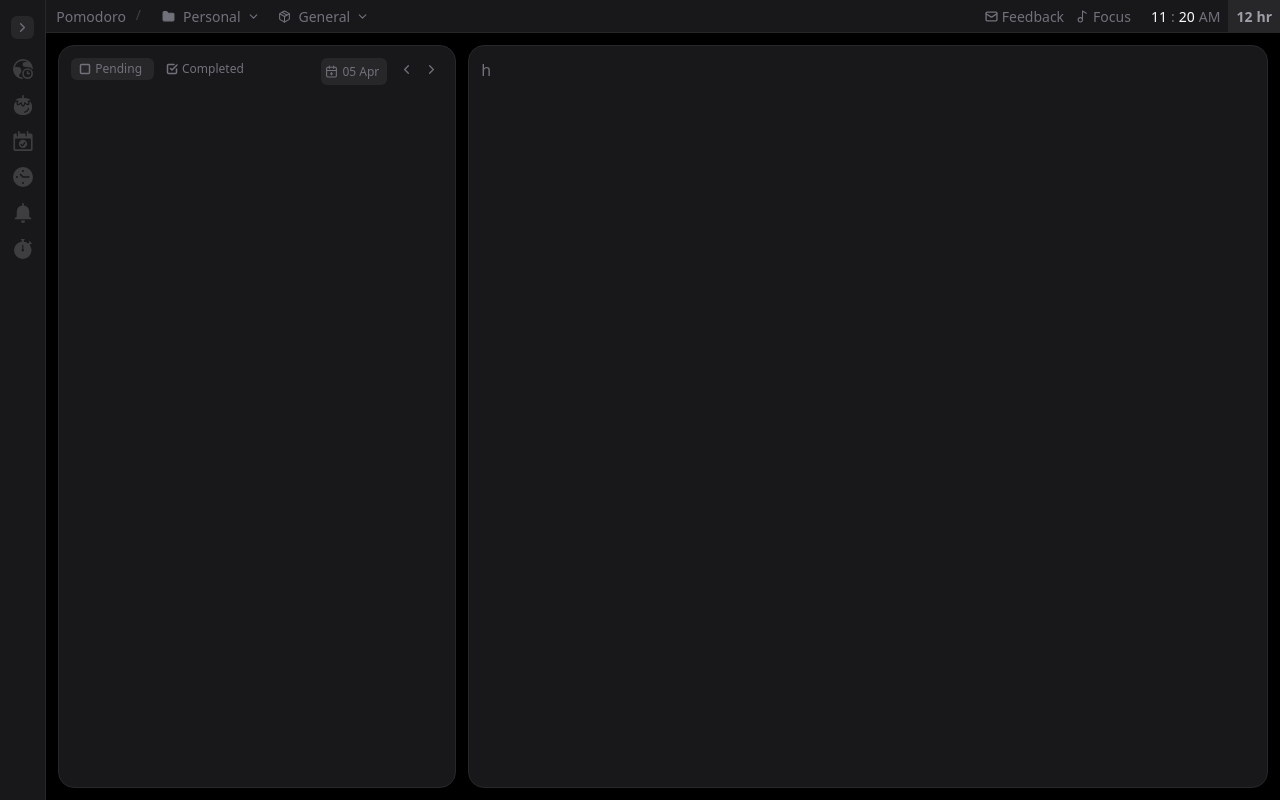
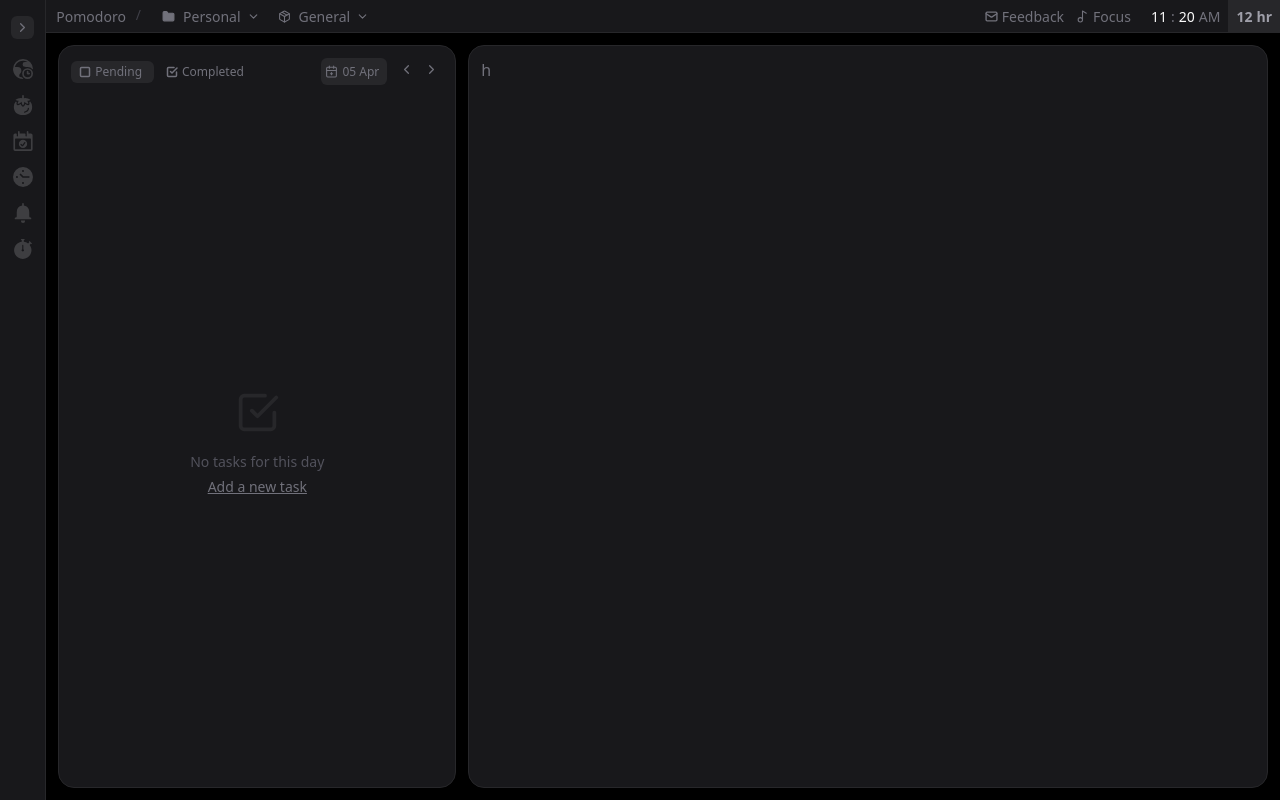
Before and after one commit to Neeraj-gupta2005/Pomodoro-Timer, a React (Vite) app: page / in a window 1280 px wide. Built offline with nearby package versions, Linux system fonts and the light colour scheme.

Commit message:
completed home component leftside part

```diff
--- a/src/components/Pomodoro.jsx
+++ b/src/components/Pomodoro.jsx
@@ -4,7 +4,7 @@ import NavbarButton from "./NavbarButton";
 import PendingSVG from "./../svg/PendingSVG";
 import CompletedSVG from "./../svg/CompletedSVG";
 import SideArrow from "./../svg/SideArrow";
-import CalendarSVG from './../svg/CalendarSVG';
+import CalendarSVG from "./../svg/CalendarSVG";
 
 function Pomodoro() {
   return (
@@ -13,7 +13,9 @@ function Pomodoro() {
 
       {/* main content */}
       <div className=" flex flex-1 flex-grow flex-col lg:flex-row gap-3 p-3">
-        <div className=" w-[398px] rounded-2xl flex justify-between items-start bg-zinc-900 border border-zinc-800 p-3">
+        {/* leftpart */}
+        <div className=" w-[398px] rounded-2xl  bg-zinc-900 border border-zinc-800 p-3">
+          <header className="flex items-center justify-between">
             <div className="flex items-center text-center gap-2 ">
               <NavbarButton
                 text={"Pending"}
@@ -42,6 +44,7 @@ function Pomodoro() {
                   " flex px-1 items-center text-xs gap-1 justify-between cursor-pointer hover:bg-zinc-700 hover:text-zinc-300 bg-zinc-800 rounded-md cursor-pointer "
                 }
               />
+
               <div className="flex gap-0.5">
                 <div className="text-zinc-500 p-1 rounded-md cursor-pointer hover:bg-zinc-700 hover:text-zinc-100 duration-100 transition-all mb-1 rotate-180">
                   <SideArrow />
@@ -51,7 +54,34 @@ function Pomodoro() {
                 </div>
               </div>
             </div>
+          </header>
+
+          <div className="flex items-center justify-center h-full w-full flex-col">
+            <div className="flex mb-1">
+              <svg
+                xmlns="http://www.w3.org/2000/svg"
+                width="24"
+                height="24"
+                viewBox="0 0 24 24"
+                fill="none"
+                stroke="currentColor"
+                stroke-width="2"
+                stroke-linecap="round"
+                stroke-linejoin="round"
+                class="lucide lucide-square-check-big mb-3 flex h-[45px] w-[45px] flex-shrink-0 cursor-pointer items-center justify-center rounded-md text-zinc-800"
+              >
+                <path d="m9 11 3 3L22 4"></path>
+                <path d="M21 12v7a2 2 0 0 1-2 2H5a2 2 0 0 1-2-2V5a2 2 0 0 1 2-2h11"></path>
+              </svg>
             </div>
+            <p className="text-[14px] mb-1 text-zinc-600 ">No tasks for this day</p>
+            <p className="text-[14px] text-zinc-500 underline hover:text-zinc-100 cursor-pointer">Add a new task</p>
+
+
+          </div>
+        </div>
+
+        {/* rightpart */}
         <div className="w-full rounded-2xl flex-1 bg-zinc-900 border border-zinc-800 p-3">
           h
         </div>
```
Lines whose indentation alone changed are shown as unchanged.
